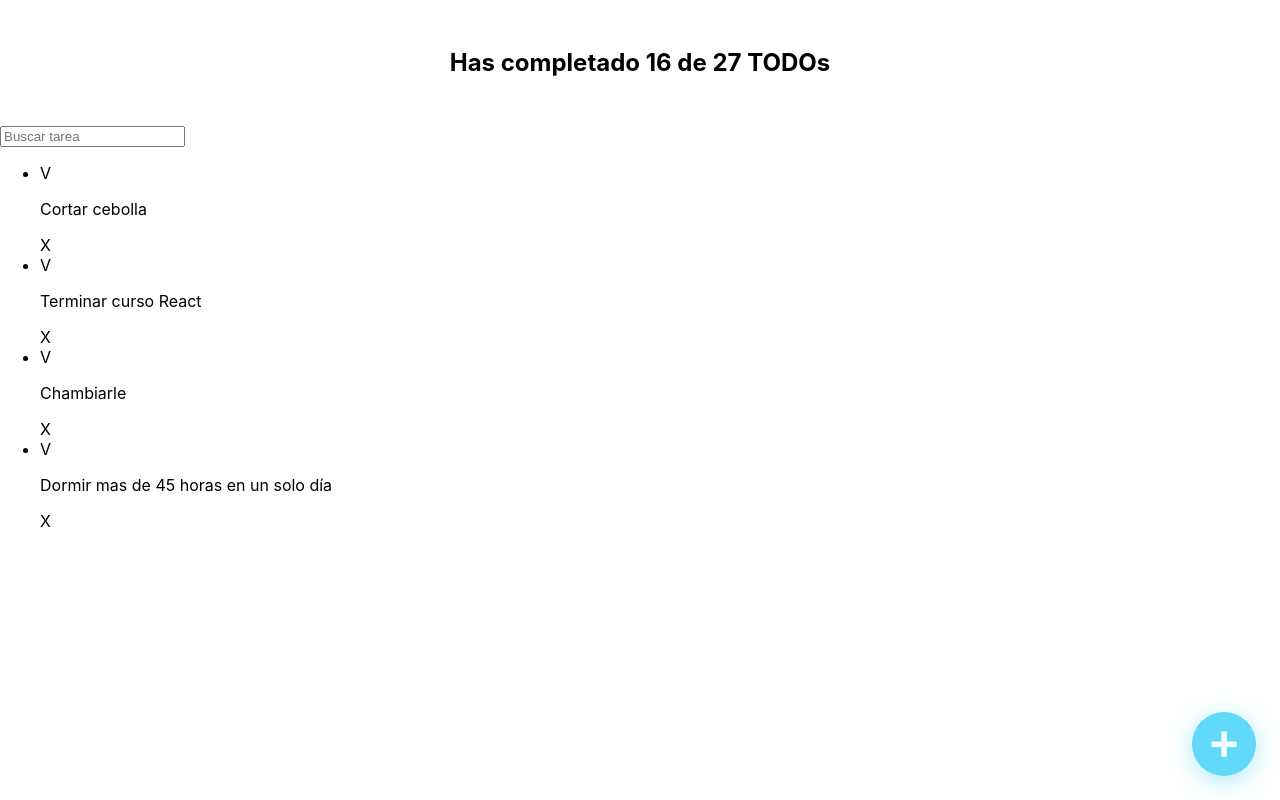
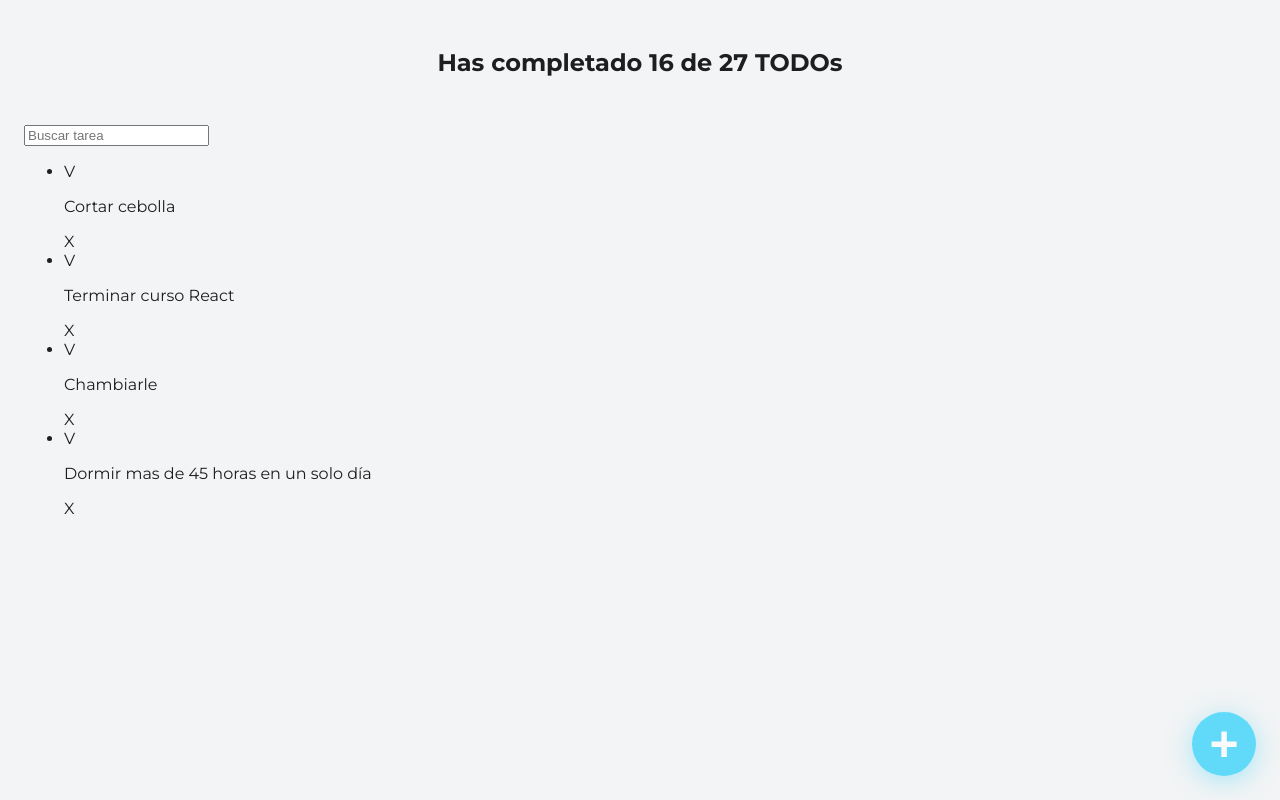
Before and after one commit to AdrianGerman/TODO-Machine, a React (Create React App) app: page / in a window 1280 px wide. Built offline with nearby package versions, Linux system fonts and the light colour scheme.

Commit message:
index style

```diff
--- a/public/index.html
+++ b/public/index.html
@@ -1,14 +1,12 @@
 <!DOCTYPE html>
 <html lang="en">
+
 <head>
   <meta charset="utf-8" />
   <link rel="icon" href="%PUBLIC_URL%/favicon.ico" />
   <meta name="viewport" content="width=device-width, initial-scale=1" />
   <meta name="theme-color" content="#97ca3f" />
-    <meta
-      name="description"
-      content="Web site created using create-react-app"
-    />
+  <meta name="description" content="Web site created using create-react-app" />
   <link rel="apple-touch-icon" href="%PUBLIC_URL%/react192.png" />
   <!--
       manifest.json provides metadata used when your web app is installed on a
@@ -24,8 +22,10 @@
       work correctly both with client-side routing and a non-root public URL.
       Learn how to configure a non-root public URL by running `npm run build`.
     -->
-    <title>React App</title>
+  <link href="https://fonts.googleapis.com/css2?family=Montserrat:wght@400;700&display=swap" rel="stylesheet" />
+  <title>TODO Machine</title>
 </head>
+
 <body>
   <noscript>You need to enable JavaScript to run this app.</noscript>
   <div id="root"></div>
@@ -40,4 +40,5 @@
       To create a production bundle, use `npm run build` or `yarn build`.
     -->
 </body>
+
 </html>
--- a/src/styles/index.css
+++ b/src/styles/index.css
@@ -1,13 +1,13 @@
 body {
   margin: 0;
-  font-family: -apple-system, BlinkMacSystemFont, 'Segoe UI', 'Roboto', 'Oxygen',
-    'Ubuntu', 'Cantarell', 'Fira Sans', 'Droid Sans', 'Helvetica Neue',
-    sans-serif;
-  -webkit-font-smoothing: antialiased;
-  -moz-osx-font-smoothing: grayscale;
+  padding: 0;
+  background: #f2f4f5;
+  color: #1e1e1f;
+  font-family: "Montserrat", Arial, Helvetica, sans-serif;
 }
 
-code {
-  font-family: source-code-pro, Menlo, Monaco, Consolas, 'Courier New',
-    monospace;
+#root {
+  margin: 0 24px;
+  position: relative;
+  min-height: 100vh;
 }
```
Lines whose indentation alone changed are shown as unchanged.
